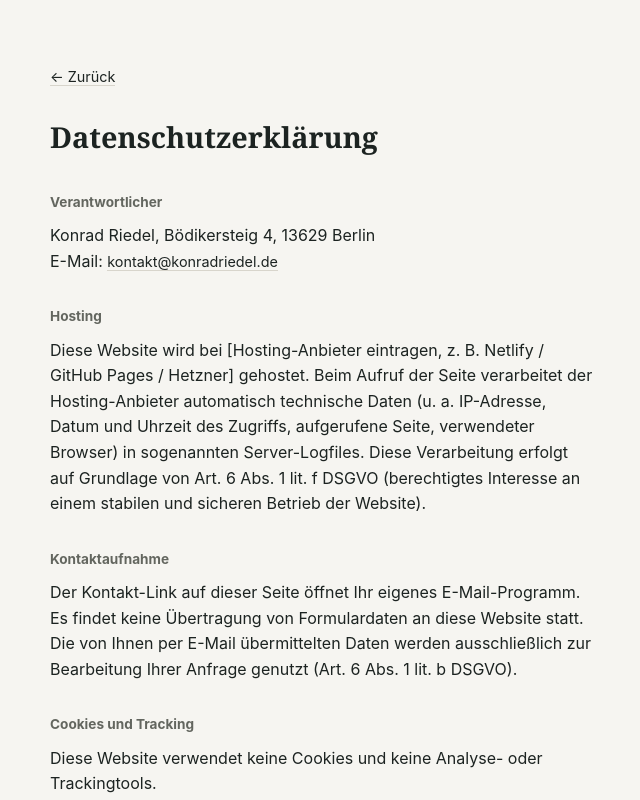
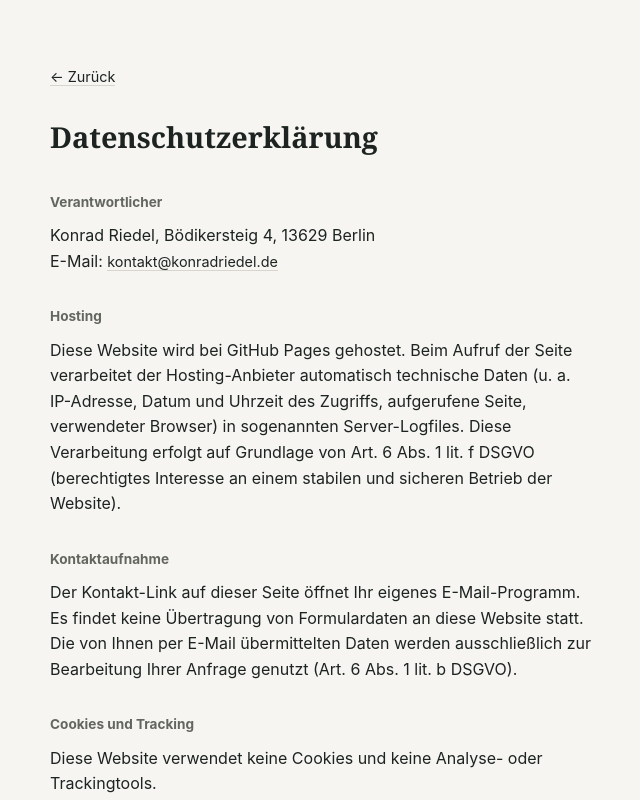
Before and after one commit to konrad-riedel/business-website, a plain HTML site: page datenschutz.html in a window 1280 px wide. Shown: the top 800 px of the page, without its empty margins (294-934 px from the left). Drawn offline with Linux system fonts and the light colour scheme.

Commit message:
Update hosting information to specify GitHub Pages

```diff
--- a/datenschutz.html
+++ b/datenschutz.html
@@ -63,8 +63,7 @@
 
   <h2>Hosting</h2>
   <p>
-    Diese Website wird bei [Hosting-Anbieter eintragen, z. B. Netlify /
-    GitHub Pages / Hetzner] gehostet. Beim Aufruf der Seite verarbeitet der
+    Diese Website wird bei GitHub Pages gehostet. Beim Aufruf der Seite verarbeitet der
     Hosting-Anbieter automatisch technische Daten (u. a. IP-Adresse, Datum
     und Uhrzeit des Zugriffs, aufgerufene Seite, verwendeter Browser) in
     sogenannten Server-Logfiles. Diese Verarbeitung erfolgt auf Grundlage
```
